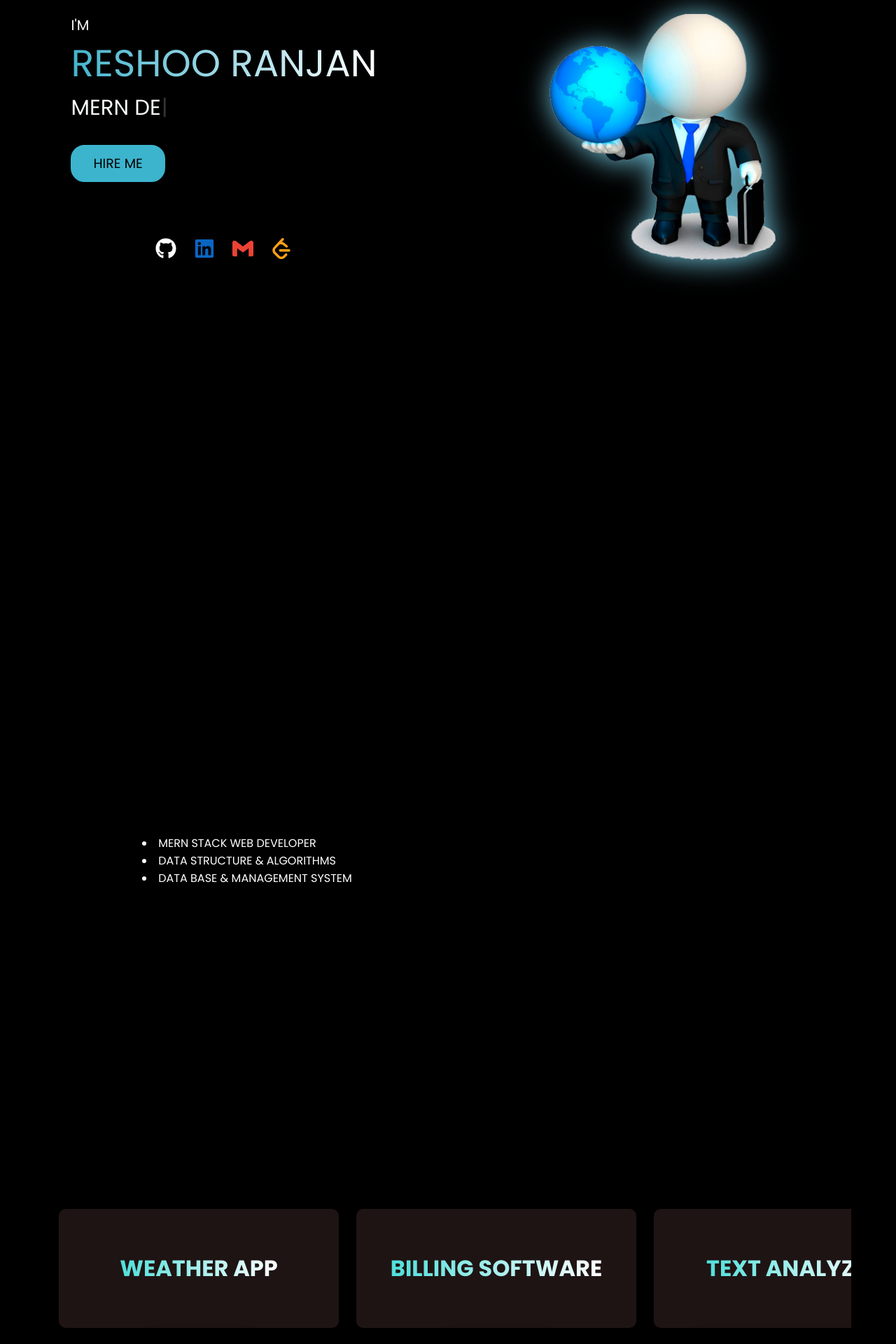
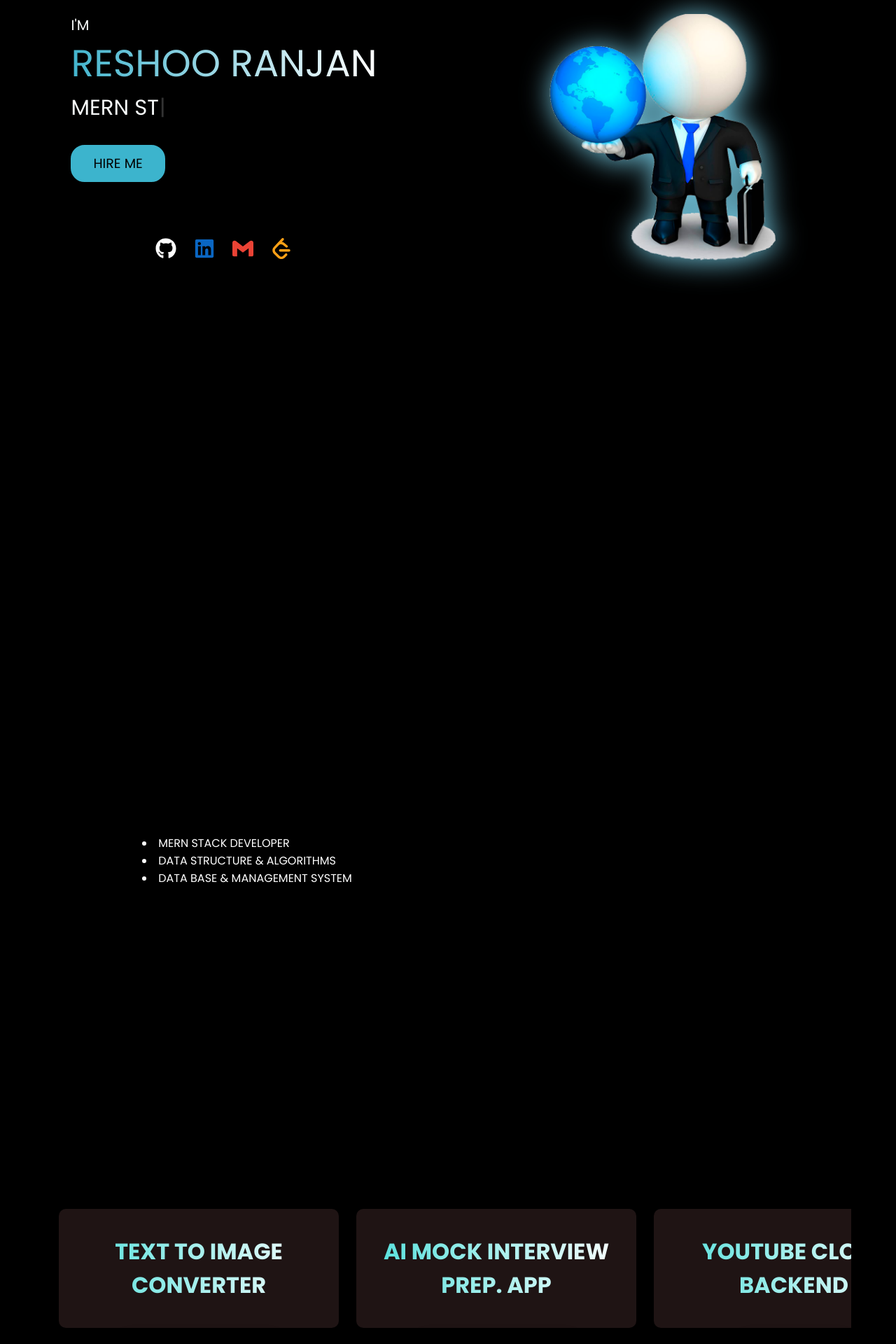
Before and after one commit to Reshoo18/PORTFOLIO, a React (Vite) app in the folder PortFolio/: page / in a window 1280 px wide. Shown: the part 200-2120 px from the top of the page at 70% size. Built offline with nearby package versions, Linux system fonts and the light colour scheme.

Commit message:
new changes

```diff
--- a/PortFolio/src/Components/About/about.jsx
+++ b/PortFolio/src/Components/About/about.jsx
@@ -127,7 +127,7 @@ function About() {
             <h1>SKILLS</h1>
             <dd>
               <li>
-                MERN STACK WEB DEVELOPER
+                MERN STACK DEVELOPER
               </li>
               <li>
                 DATA STRUCTURE & ALGORITHMS
@@ -141,7 +141,7 @@ function About() {
       </div>
       <div className="rightabout">
         {/* Pass no props to hide the button on these cards */}
-        <Card title="MERN STACK WEB DEVELOPER" image={mern} />
+        <Card title="MERN STACK DEVELOPER" image={mern} />
         <Card title="C++" image={cpp} />
         <Card title="DSA" image={dsanew} />
       </div>
--- a/PortFolio/src/Components/Home/home.jsx
+++ b/PortFolio/src/Components/Home/home.jsx
@@ -43,7 +43,7 @@ function Home() {
                     <div className="line3">
                         <Typewriter
                             options={{
-                                strings: ["WEB DEVELOPER", "MERN DEVELOPER"],
+                                strings: ["WEB DEVELOPER", "MERN STACK DEVELOPER"],
                                 autoStart: true,
                                 loop: true,
                             }}
--- a/PortFolio/src/Components/Projects/Projects.jsx
+++ b/PortFolio/src/Components/Projects/Projects.jsx
@@ -5,6 +5,8 @@ import weather from "../../assets/waether.png";
 import bill from "../../assets/BILL.png";
 import text from "../../assets/text.png";
 import news from "../../assets/news.png";
+import Text from "../../assets/TextToImage.png";
+import AI_interview from "../../assets/AI_interview.png"
 import { useGSAP } from '@gsap/react';
 import gsap from 'gsap';
 import { ScrollTrigger } from 'gsap/all';
@@ -29,12 +31,14 @@ function Projects() {
 
   return (
     <div id="projects">
-      <h1 id="para">1+ YEAR EXPERIENCE IN PROJECTS</h1>
+      <h1 id="para">2+ YEAR EXPERIENCE IN PROJECTS</h1>
       <div className="slider">
-        <Card title="WEATHER APP" image={weather} repoUrl="https://github.com/Reshoo18/Weather-App" showButton={true} />
-        <Card title="BILLING SOFTWARE" image={bill} repoUrl="https://github.com/Reshoo18/BillingSoftware-" showButton={true} />
-        <Card title="TEXT ANALYZER" image={text} repoUrl="https://textythings.netlify.app" showButton={true} />
+        <Card title="TEXT TO IMAGE CONVERTER" image={Text} repoUrl="" showButton={true} />
+        <Card title="AI MOCK INTERVIEW PREP. APP" image={AI_interview} repoUrl="https://github.com/Reshoo18/Ai-Mock-interview-preparation-app" showButton={true} />
+        <Card title="YOUTUBE CLONE BACKEND" image={weather} repoUrl="https://github.com/Reshoo18/Backend-Projects" showButton={true} />
+         <Card title="TEXT ANALYZER" image={text} repoUrl="https://textythings.netlify.app" showButton={true} />
         <Card title="NEWS APP" image={news} repoUrl="https://github.com/Reshoo18/NewsApp-Project" showButton={true} />
+
       </div>
     </div>
   );
```
Also changed, not shown: PortFolio/src/assets/AI_interview.png (added), PortFolio/src/assets/TextToImage.png (added).
